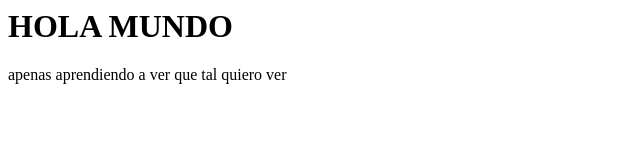
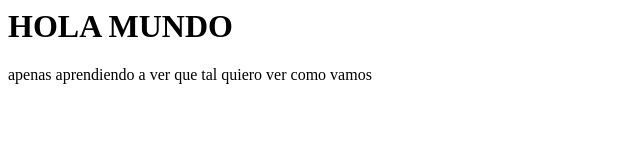
Before and after one commit to CesarEspa/Ejemplo1GitHub, a plain HTML site: page index.html in a window 1280 px wide. Shown: the full height of the page, 0-640 px from the left. Drawn offline with Linux system fonts and the light colour scheme.

Commit message:
Se actualzio

```diff
--- a/index.html
+++ b/index.html
@@ -7,7 +7,9 @@
 <body>
     <h1>HOLA MUNDO</h1>
 
-    <p>apenas aprendiendo a ver que tal quiero ver</p>
+    <p>apenas aprendiendo a ver que tal quiero ver como vamos
+
+    </p>
 
 
 </body>
```
